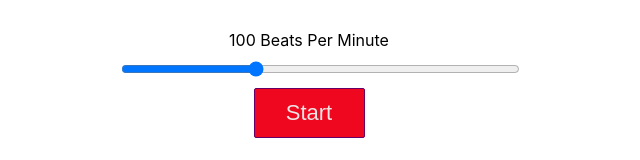
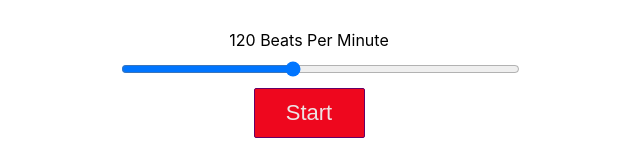
Before and after one commit to castillocarlosr/ReactMetronome, a React (Create React App) app in the folder crc-metronome-app/: page / in a window 1280 px wide. Shown: the top 160 px of the page, without its empty margins (331-971 px from the left). Built offline with nearby package versions, Linux system fonts and the light colour scheme.

Commit message:
adding state constructor

```diff
--- a/crc-metronome-app/src/metronome.js
+++ b/crc-metronome-app/src/metronome.js
@@ -3,11 +3,23 @@ import './Metronome.css';
 
 class Metronome extends Component
 {
+    constructor(props)
+    {
+        super(props);
+
+        this.state =
+        {
+            playing: false,
+            count: 0,
+            bpm: 120,
+            beatsPerMinuteMeasure: 4
+        };
+    }
+
     render()
     {
-        let bpm = 100; //default beats per minute
-        let playing = false;
-        //return <div className = "metronome">Lets hear the beats</div>;
+        const{ playing, bpm} = this.state;
+
         return(
             <div className="metronome">
                 <div className="bpm-slider">
```
